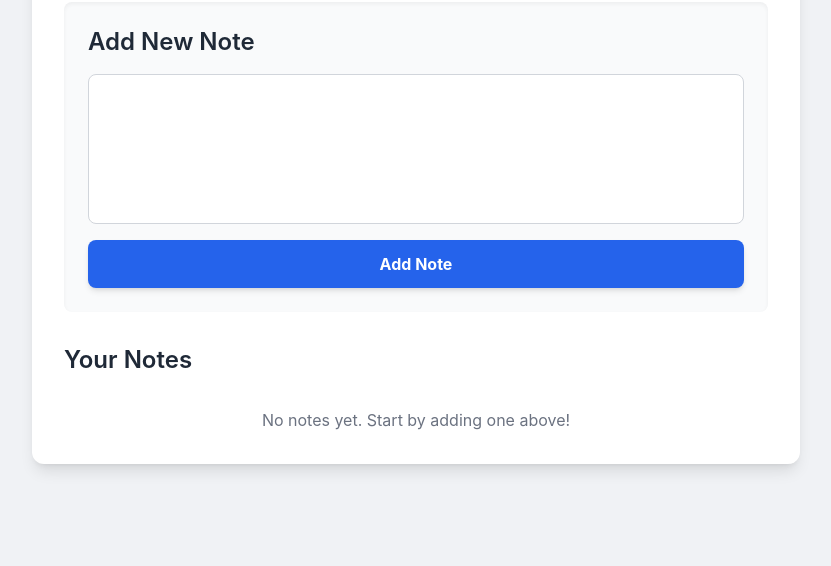
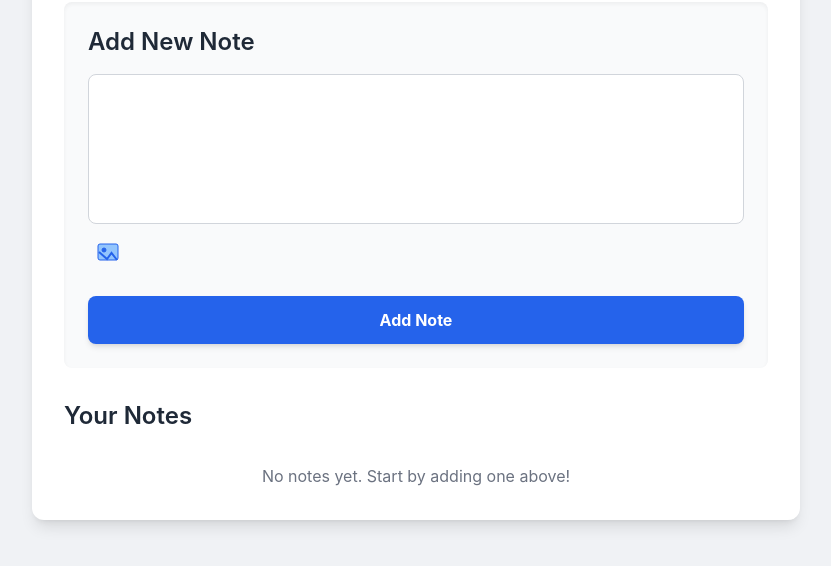
Before and after one commit to imandaidf/My-Notes-App, a plain HTML site: page index.html in a window 1280 px wide. Shown: the part 122-688 px from the top of the page, without its empty margins (224-1055 px from the left). Drawn offline with nearby package versions, Linux system fonts and the light colour scheme.

Commit message:
Update index.html
Add feature to insert image (like on google docs) on add new note with menu icon

add an "insert image" feature similar to Google Docs when adding a new note

```diff
--- a/index.html
+++ b/index.html
@@ -22,6 +22,21 @@
                 class="note-input-area w-full text-gray-700 text-lg focus:ring-2 focus:ring-blue-300 focus:border-blue-500"
                 placeholder="Type your note here or drag & drop an image..."
             ></div>
+
+            <!-- Insert Image Icon/Button and File Input START -->
+            <div class="flex items-center mt-2 mb-2">
+                <button id="insertImageBtn" type="button" title="Insert Image" class="p-2 rounded hover:bg-blue-100 focus:outline-none">
+                    <!-- You can use any icon, here is a sample SVG for an image icon -->
+                    <svg xmlns="http://www.w3.org/2000/svg" class="h-6 w-6 text-blue-600" fill="none" viewBox="0 0 24 24" stroke="currentColor">
+                        <rect width="20" height="16" x="2" y="4" rx="2" fill="#93c5fd"/>
+                        <circle cx="8" cy="10" r="2" fill="#2563eb"/>
+                        <path d="M21 20l-5.5-7-4.5 6L3 12" stroke="#2563eb" stroke-width="2" fill="none"/>
+                    </svg>
+                </button>
+                <input type="file" id="imageInput" accept="image/*" style="display: none;" />
+            </div>
+            <!-- Insert Image Icon/Button and File Input END -->
+
             <button
                 id="addNoteBtn"
                 class="mt-4 w-full bg-blue-600 hover:bg-blue-700 text-white font-bold py-3 px-6 rounded-lg shadow-md transition duration-300 ease-in-out transform hover:scale-105 focus:outline-none focus:ring-2 focus:ring-blue-500 focus:ring-opacity-75"
```
